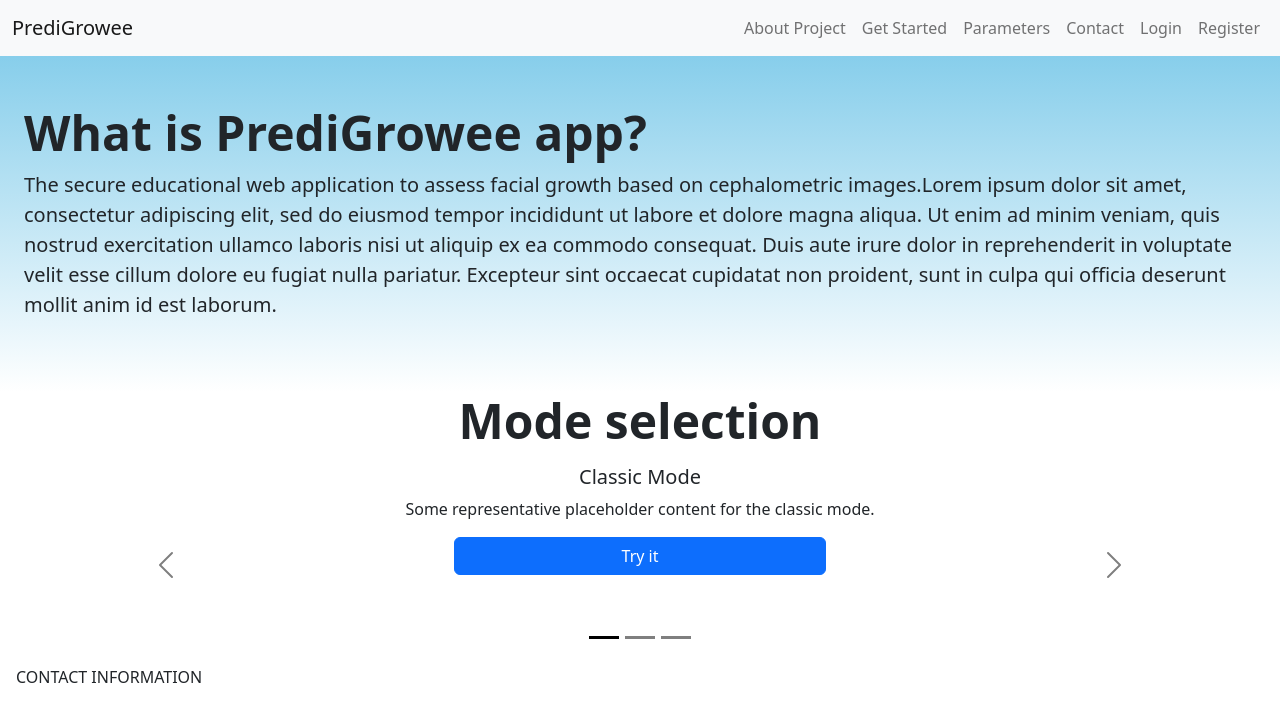
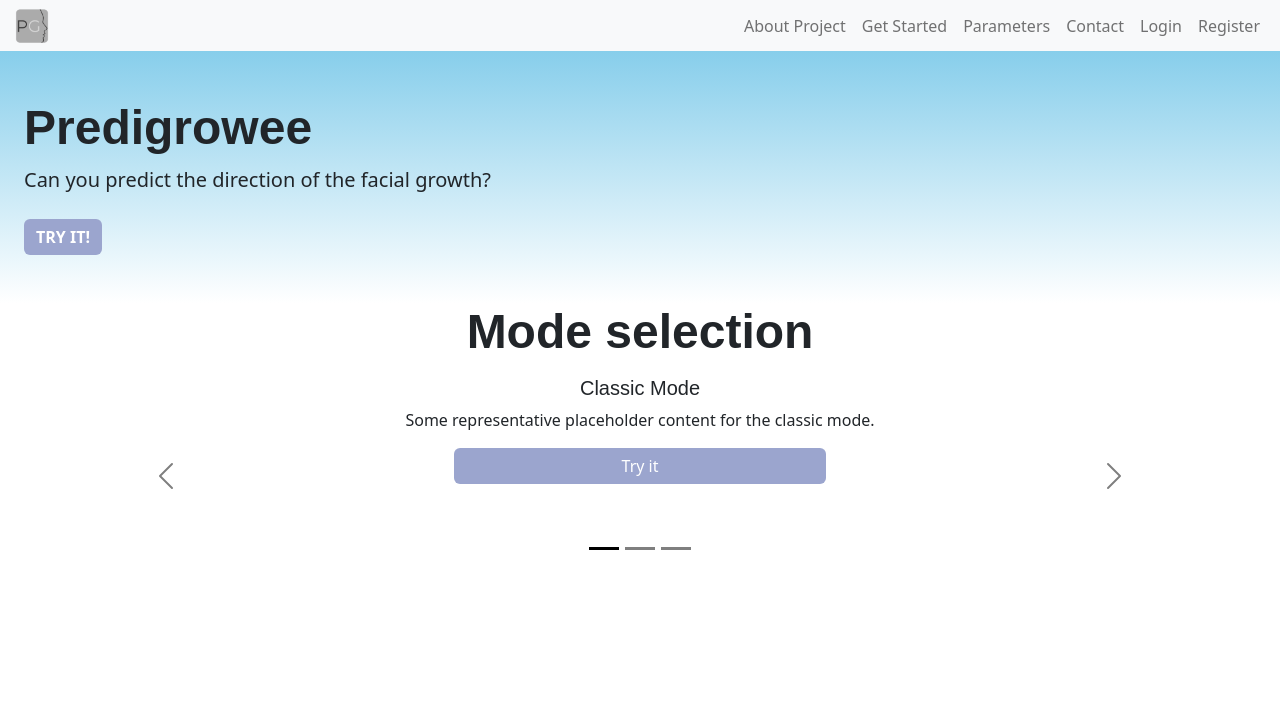
Before and after one commit to WSokoll/PrediGrowee, a Flask app: template app/templates/welcome.jinja in a window 1280 px wide. Shown: the top 722 px of the page. Run offline with Flask 3, Linux system fonts and the light colour scheme; the template is opened without the code that fills it, so the values that code supplies are empty; parts of the project's set-up code (start-up, migrations or seed data) failed here and were passed over.

Commit message:
Welcome FRONTEND - update

```diff
--- a/app/static/css/style.css
+++ b/app/static/css/style.css
@@ -4,6 +4,24 @@
 .tooltip.show {
     opacity: 1;
 }
+
+/* Headers font */
+h1, h2, h3, h4, h5, h6 {
+    font-family: "Britannic Bold", sans-serif;
+}
+
+/* btn-primary */
+.btn-primary {
+    width: auto;
+    text-align: center;
+    background-color: #9BA5CE; !important;
+    border: none;
+}
+.btn-primary:hover, .btn-primary:active, .btn-primary:focus {
+    font-weight: 600;
+    background-color: #838FC3;
+}
+
 
 #about-project-section, #error404Div, .custom-background {
     background-color: #87CEEB;
@@ -46,8 +64,8 @@
 
 /* Input border */
 .form-control:focus {
-  border-color: #1D8EFF;
-  box-shadow: inset 0 1px 1px rgba(0, 0, 0, 0.075), 0 0 8px rgba(0, 109, 219, 0.6);
+  border-color: #838FC3;
+  box-shadow: inset 0 1px 1px rgba(0, 0, 0, 0.075), 0 0 8px rgba(119, 131, 185, 0.6);
 }
 
 /* Sidebars */
--- a/app/templates/base.jinja
+++ b/app/templates/base.jinja
@@ -39,9 +39,11 @@
 <body>
 
   {% if not game_mode %}
-  <nav class="navbar navbar-expand-lg navbar-light bg-light">
+  <nav class="navbar navbar-expand-lg navbar-light bg-light my-0 py-0">
     <div class="container-fluid">
-      <a class="navbar-brand" href="{{ url_for('welcome.get') }}">PrediGrowee</a>
+      <a class="navbar-brand" href="{{ url_for('welcome.get') }}">
+        <img src="{{url_for('static', filename = 'img/logo.png')}}" alt="Logo" width="40" height="40" class="d-inline-block align-text-top">
+      </a>
 
       <button class="navbar-toggler" type="button" data-bs-toggle="collapse" data-bs-target="#navbarSupportedContent"
               aria-controls="navbarSupportedContent" aria-expanded="false" aria-label="Toggle navigation">
--- a/app/templates/welcome.jinja
+++ b/app/templates/welcome.jinja
@@ -4,16 +4,13 @@
 
   <!-- Hero section -->
   <div class="px-4 py-5 text-right" id="about-project-section">
-    <h1 class="display-5 fw-bold">What is PrediGrowee app?</h1>
+    <h1 class="display-5 fw-bold">Predigrowee</h1>
     <div class="mx-auto">
       <p class="lead mb-4">
-        The secure educational web application to assess facial growth based on cephalometric images.Lorem ipsum dolor
-        sit amet, consectetur adipiscing elit, sed do eiusmod tempor incididunt ut labore et dolore magna aliqua.
-        Ut enim ad minim veniam, quis nostrud exercitation ullamco laboris nisi ut aliquip ex ea commodo consequat.
-        Duis aute irure dolor in reprehenderit in voluptate velit esse cillum dolore eu fugiat nulla pariatur.
-        Excepteur sint occaecat cupidatat non proident, sunt in culpa qui officia deserunt mollit anim id est laborum.
+        Can you predict the direction of the facial growth?
       </p>
     </div>
+    <button class="btn btn-primary text-center"><b>TRY IT!</b></button>
   </div>
 
   <!-- Mode selection section -->
@@ -59,10 +56,4 @@
     </div>
   </div>
 
-  <!-- TODO: Contact section -->
-  <!-- Contact section -->
-  <footer class="mx-3" id="contact-section">
-    CONTACT INFORMATION
-  </footer>
-
 {% endblock %}
```
